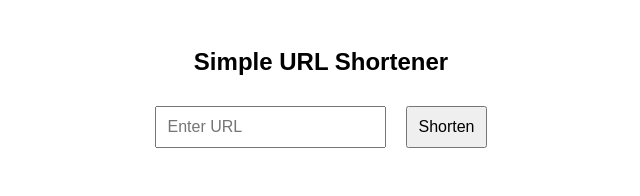
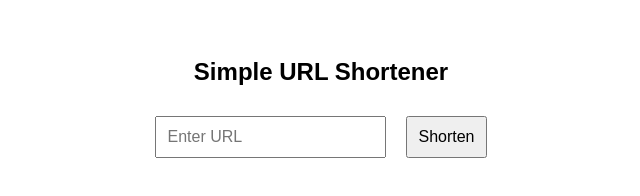
Before and after one commit to kryturek/url-shortener, a plain HTML site: page static/index.html in a window 1280 px wide. Shown: the whole page, without its empty margins (319-959 px from the left). Drawn offline with nearby package versions, Linux system fonts and the light colour scheme.

Commit message:
body padding slightly changed

```diff
--- a/static/index.html
+++ b/static/index.html
@@ -6,7 +6,7 @@
     <title>URL Shortener</title>
     <script src="https://unpkg.com/vue@3/dist/vue.global.js"></script>
     <style>
-        body { font-family: Arial, sans-serif; text-align: center; padding: 20px; }
+        body { font-family: Arial, sans-serif; text-align: center; padding: 30px; }
         input, button { padding: 10px; margin: 10px; font-size: 16px; }
         .short-url { margin-top: 20px; font-size: 18px; }
         .loading { margin-top: 20px; font-size: 18px; font-weight: bold; }
```
